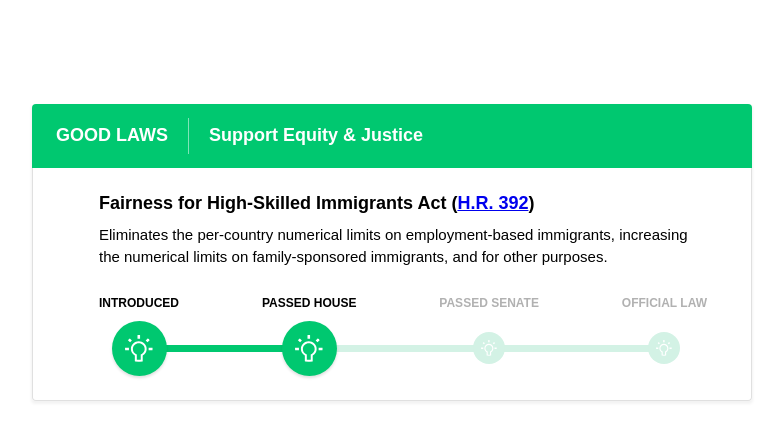
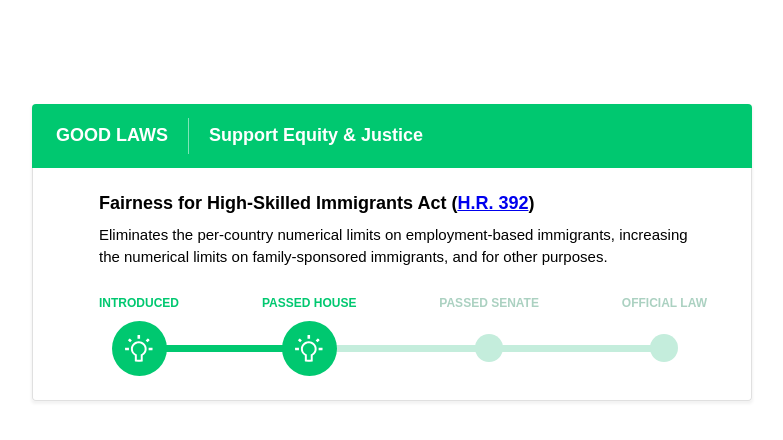
Before and after one commit to StayWokeOrg/bill-tracker-frontend, a website: page src/html/index.html in a window 1280 px wide. Shown: the whole page, without its empty margins (248-1031 px from the left). Drawn offline with Linux system fonts and the light colour scheme.

Commit message:
refine colors a bit

```diff
--- a/src/css/main.css
+++ b/src/css/main.css
@@ -8,9 +8,9 @@ $spacer-5: 1.5rem;
 $spacer-6: 1.75rem;
 
 $theme-positive-green: #00C870;
-$theme-positive-green-inactive: #D3F2E5;
+$theme-positive-green-inactive: #C4EDDC;
+$theme-positive-green-text-muted: #ABD1C1;
 
-$text-muted-color: #b1b1b1;
 $border-color: #e0e0e0;
 $border-radius: 4px;
 $border: 1px solid $border-color;
@@ -24,7 +24,7 @@ $line-height-body: 1.45;
 
 $progress-rail-height: 7px;
 
-$progress-step-height: 32px;
+$progress-step-height: 28px;
 $progress-step-done-height: 55px;
 
 %heading {
@@ -138,11 +138,10 @@ $progress-step-done-height: 55px;
   text-align: center;
   margin-top: 0;
   margin-bottom: auto;
-  color: $text-muted-color;
+  color: $theme-positive-green-text-muted;
 }
 
 .progress-step__icon {
-  content: svg-load(../images/icon-lightbulb.svg, fill=#fff);
   padding: calc($progress-step-height / 4);
   width: calc($progress-step-height / 2);
   height: calc($progress-step-height / 2);
@@ -154,7 +153,7 @@ $progress-step-done-height: 55px;
   padding-bottom: 0;
 
   .progress-step__title {
-    color: #000;
+    color: $theme-positive-green;
     margin-bottom: $spacer;
   }
 
@@ -165,7 +164,6 @@ $progress-step-done-height: 55px;
     height: calc($progress-step-done-height / 2);
     border-radius: 50%;
     background-color: $theme-positive-green;
-    box-shadow: 0 2px 3px 0 rgba(0, 0, 0, 0.13);
   }
 }
 
```
Also changed, not shown: dist/rm-bill-tracker.css, src/images/icon-house.svg (added).
